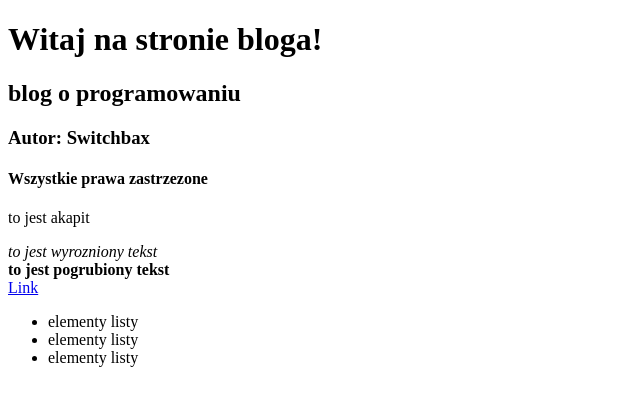
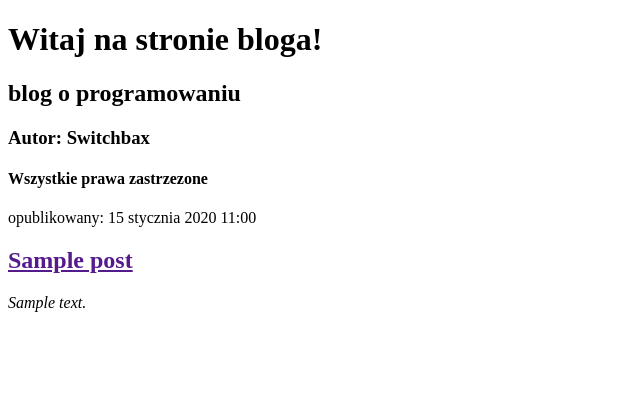
Before and after one commit to Switchbax/djangoblog, a Django app: template blog/templates/blog/post_list.html in a window 1280 px wide. Shown: the top 406 px of the page, without its empty margins (0-640 px from the left). Run offline with Django 5.2, Linux system fonts and the light colour scheme; the template is opened without the code that fills it: values that come from a table or form of the project are taken from there, others are empty; tables that the repository leaves empty hold one stand-in row (values such as "Sample post"); parts of the project's set-up code (start-up, migrations or seed data) failed here and were passed over.

Commit message:
Dokonanie zmian w pliku HTML

```diff
--- a/blog/models.py
+++ b/blog/models.py
@@ -6,7 +6,7 @@ class Post(models.Model):
         title = models.CharField(max_length=200)
         text = models.TextField()
         created_date = models.DateTimeField(default=timezone.now)
-        publish_date = models.DateTimeField(blank=True, null=True)
+        published_date = models.DateTimeField(blank=True, null=True)
 
         def publish(self):
             self.publish_date = timezone.now()
--- a/blog/templates/blog/post_list.html
+++ b/blog/templates/blog/post_list.html
@@ -11,18 +11,15 @@
         <h3>Autor: Switchbax</h3>
         <h4>Wszystkie prawa zastrzezone</h4>
     </div>
+        {% comment %}
+        <p> Tutaj lista postow</p>
+        {% endcomment %}
+        {% for post in posts%}
     <div>
-        <p>to jest akapit</p>
-        <em>to jest wyrozniony tekst</em><br>
-        <strong> to jest pogrubiony tekst </strong><br>
-        <a href="https://www.strefakursow.pl">Link</a>
+        <p>opublikowany: {{ post.published_date }}</p>
+        <h2> <a href =""> {{ post.title }}</a></h2>
+        <em>{{ post.text|linebreaksbr }}</em>
     </div>
-    <div>
-    <ul>
-        <li>elementy listy</li>
-        <li>elementy listy</li>
-        <li>elementy listy</li>
-    </ul>
-    </div>
+    {% endfor %}
 </body>
 </html>
--- a/blog/views.py
+++ b/blog/views.py
@@ -1,4 +1,7 @@
 from django.shortcuts import render
+from django.utils import timezone
+from .models import Post
 
 def post_list(request):
-    return render(request, 'blog/post_list.html', {})
+    posts = Post.objects.filter(published_date__lte=timezone.now()).order_by('published_date')
+    return render(request, 'blog/post_list.html', {'posts': posts})  # ✅ Dobrze!
```
